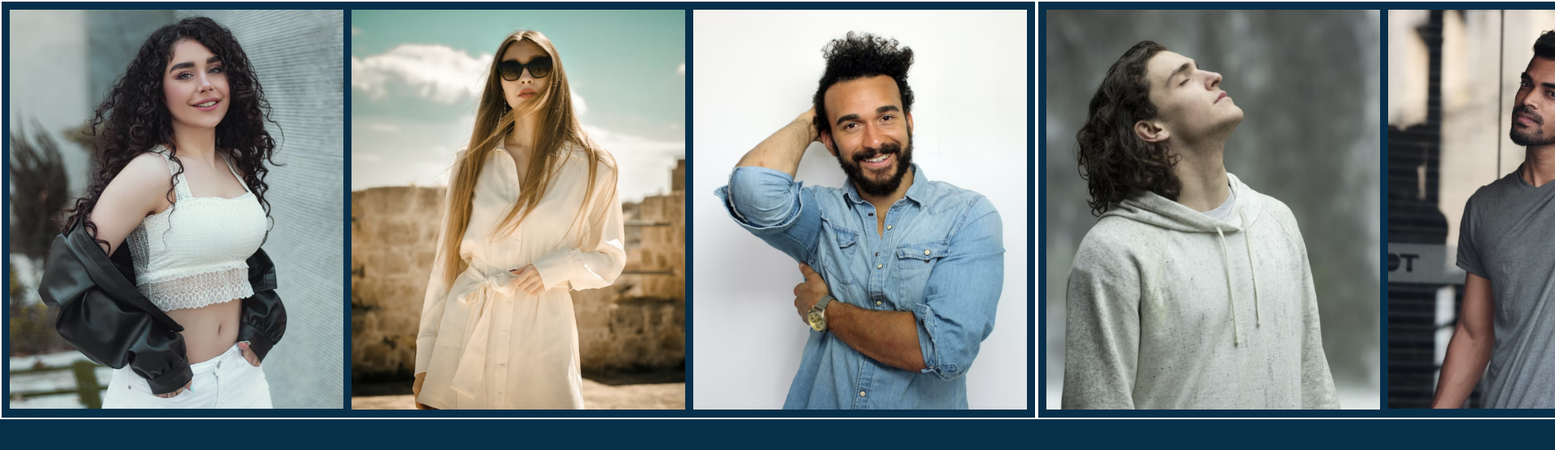
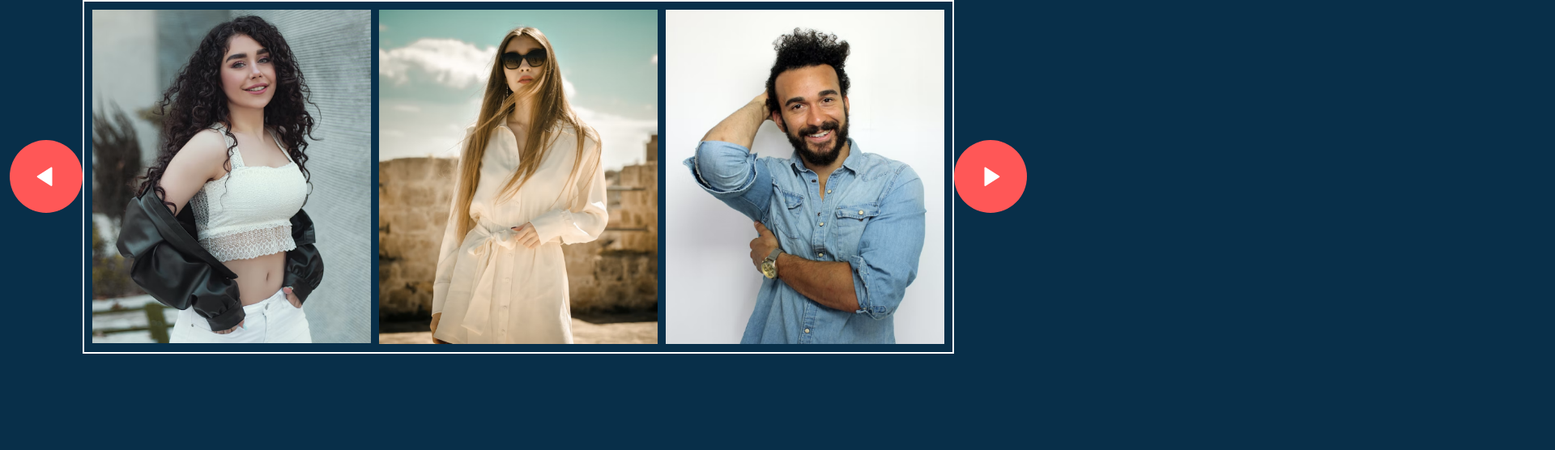
Before and after one commit to vrushabhgawas14/Image-Gallery-TailwindCss, a website: page index.html in a window 1280 px wide. Shown: the top 556 px of the page at 81% size, 1920 px wide, since content can reach past the window. Drawn offline with Linux system fonts and the light colour scheme.

Commit message:
back and next btn

```diff
--- a/index.html
+++ b/index.html
@@ -7,18 +7,21 @@
     <link rel="stylesheet" href="./src/output.css">
 </head>
 <body class="bg-sky-950">
-
-    <div class="container text-neutral-400 w-200 flex max-[500px]:flex-col">
-        <div class="image-div max-[500px]:flex max-[500px]:flex-col">
-            <span><img src="./assets/images/image-1.png" alt="image-1"></span>
-            <span><img src="./assets/images/image-2.png" alt="image-2"></span>
-            <span><img src="./assets/images/image-3.png" alt="image-3"></span>
+    <div class="gallery-wrap flex items-center justify-center mx-3 my-auto">
+        <img src="./assets/images/back.png" alt="backImg">
+        <div class="gallery w-200 flex max-[500px]:flex-col overflow-scroll">
+            <div class="image-div max-[500px]:flex max-[500px]:flex-col max-[500px]:border-b-0">
+                <img src="./assets/images/image-1.png" alt="image-1">
+                <img src="./assets/images/image-2.png" alt="image-2">
+                <img src="./assets/images/image-3.png" alt="image-3">
+            </div>
+            <div class="image-div max-[500px]:flex max-[500px]:flex-col max-[500px]:border-t-0">
+                <img src="./assets/images/image-4.png" alt="image-1">
+                <img src="./assets/images/image-5.png" alt="image-2">
+                <img src="./assets/images/image-6.png" alt="image-3">
+            </div>
         </div>
-        <div class="image-div max-[500px]:flex max-[500px]:flex-col"">
-            <span><img src="./assets/images/image-4.png" alt="image-1"></span>
-            <span><img src="./assets/images/image-5.png" alt="image-2"></span>
-            <span><img src="./assets/images/image-6.png" alt="image-3"></span>
-        </div>
+        <img src="./assets/images/next.png" alt="nextImg">
     </div>
 </body>
 </html>
--- a/src/input.css
+++ b/src/input.css
@@ -1,6 +1,10 @@
 @tailwind base;
 @tailwind components;
 @tailwind utilities;
+
+.gallery::-webkit-scrollbar{
+    display: none;
+}
 
 .image-div{
     border: 2px solid rgb(255, 255, 255);
@@ -11,3 +15,8 @@
     padding: 10px;
     flex: none;
 }
+
+.image-div-as{
+    display: flex;
+    flex-direction: column;
+}
```
Also changed, not shown: src/output.css, 1 other file.
